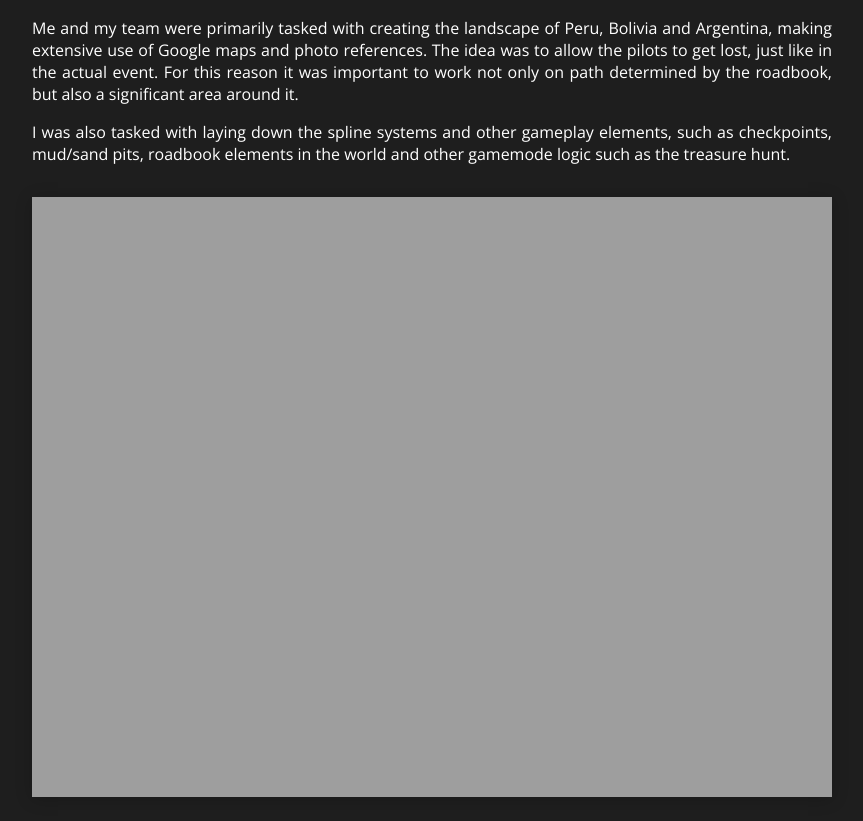
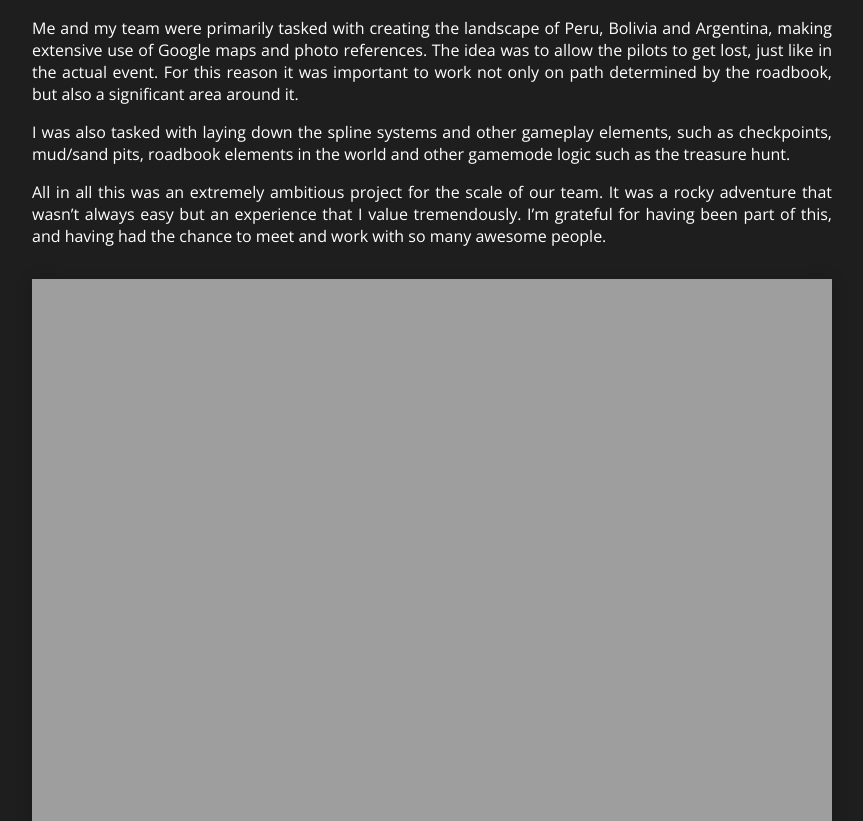
Before and after one commit to THEREALUNREAL/THEREALUNREAL.github.io, a Jekyll site: the page built from _posts/2018-9-25-Dakar18.markdown, in a window 1280 px wide and 900 px high, scrolled down 1013 px, cut to the strip 79-900 px from the top of the window. Shown: the whole strip, without its empty margins (208-1071 px from the left). Built offline with Jekyll 4.4.1, drawn with Linux system fonts in a browser that asks for light colours; nearby versions of some CDN libraries.

Commit message:
Update 2018-9-25-Dakar18.markdown

```diff
--- a/_posts/2018-9-25-Dakar18.markdown
+++ b/_posts/2018-9-25-Dakar18.markdown
@@ -17,6 +17,8 @@ Me and my team were primarily tasked with creating the landscape of Peru, Bolivi
 
 I was also tasked with laying down the spline systems and other gameplay elements, such as checkpoints, mud/sand pits, roadbook elements in the world and other gamemode logic such as the treasure hunt.
 
+All in all this was an extremely ambitious project for the scale of our team. It was a rocky adventure that wasn't always easy but an experience that I value tremendously. I'm grateful for having been part of this, and having had the chance to meet and work with so many awesome people.
+
 [![Dakar 18 #1]({{ site.url }}/images/dakar18/dakar18_1.jpg)]({{ site.url }}/images/dakar18/dakar18_1.jpg)
 <hr>
 [![Dakar 18 #2]({{ site.url }}/images/dakar18/dakar18_2.jpg)]({{ site.url }}/images/dakar18/dakar18_2.jpg)
```
